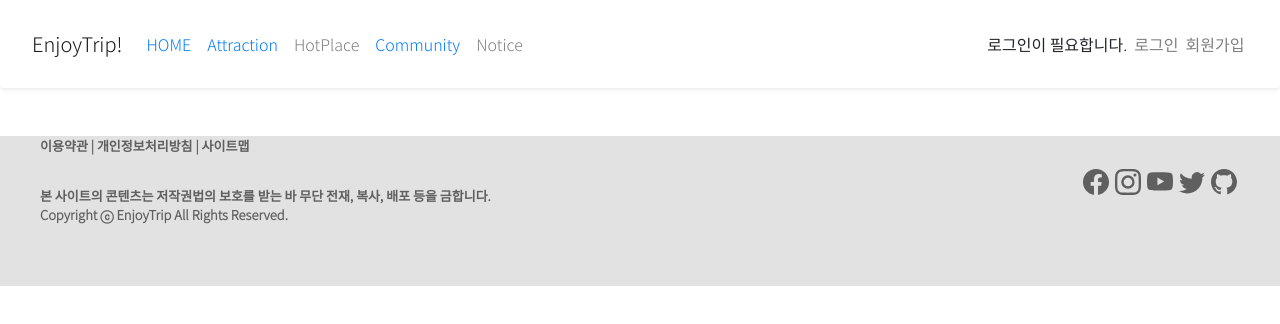
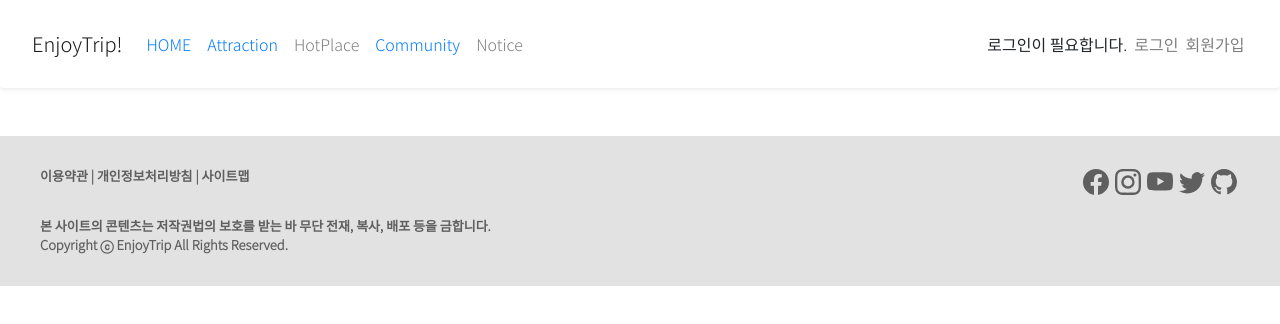
Before and after one commit to harinplz/Hadeul-i, a Vue app in the folder FE/enjoy-trip-front/: page / in a window 1280 px wide. Shown: the top 324 px of the page. Built offline with nearby package versions, Linux system fonts and the light colour scheme.

Commit message:
mod: HotplaceCreate.vue에서 Footer 안 보이도록 구현 #27

```diff
--- a/FE/enjoy-trip-front/src/App.vue
+++ b/FE/enjoy-trip-front/src/App.vue
@@ -2,7 +2,7 @@
   <div id="app">
     <header-nav-bar></header-nav-bar>
     <router-view></router-view>
-    <footer-nav-bar></footer-nav-bar>
+    <footer-nav-bar v-if="$route.name != 'HotplaceCreate'"></footer-nav-bar>
   </div>
 </template>
 
--- a/FE/enjoy-trip-front/src/components/commons/FooterNavBar.vue
+++ b/FE/enjoy-trip-front/src/components/commons/FooterNavBar.vue
@@ -32,7 +32,7 @@ footer {
   position: absolute; */
 }
 .footer-1 {
-  margin-top: 30px;
+  padding-top: 30px;
   margin-left: 40px;
 }
 .footer-2 {
```
